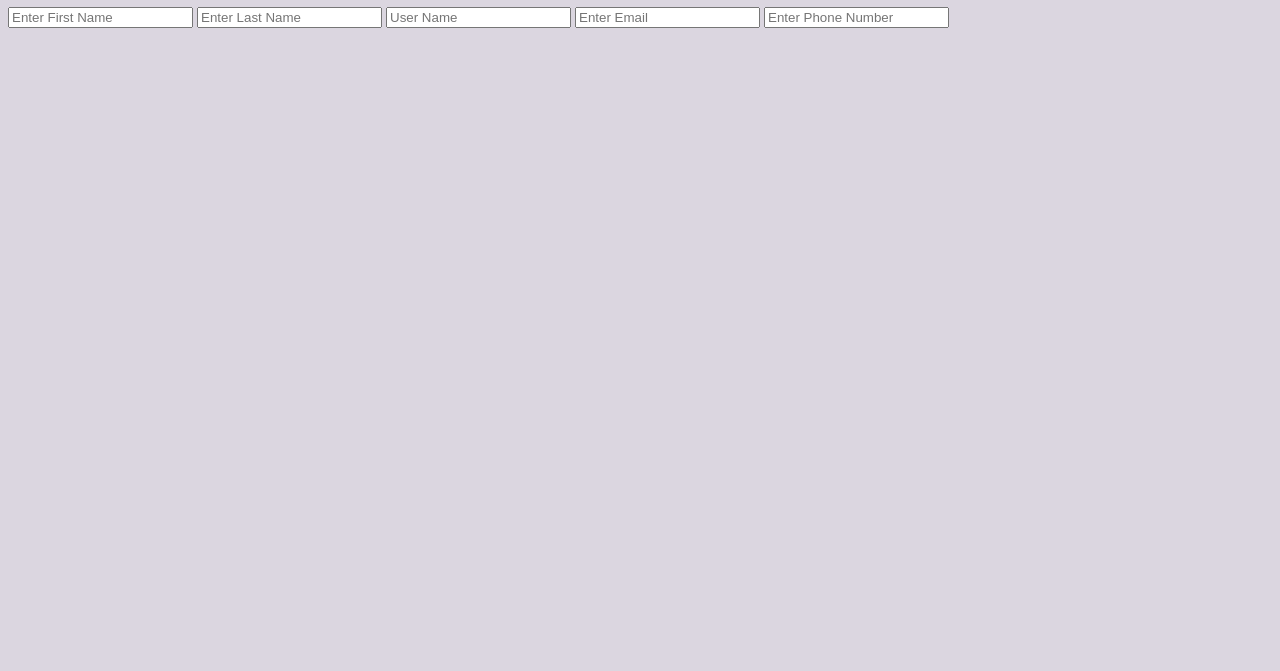
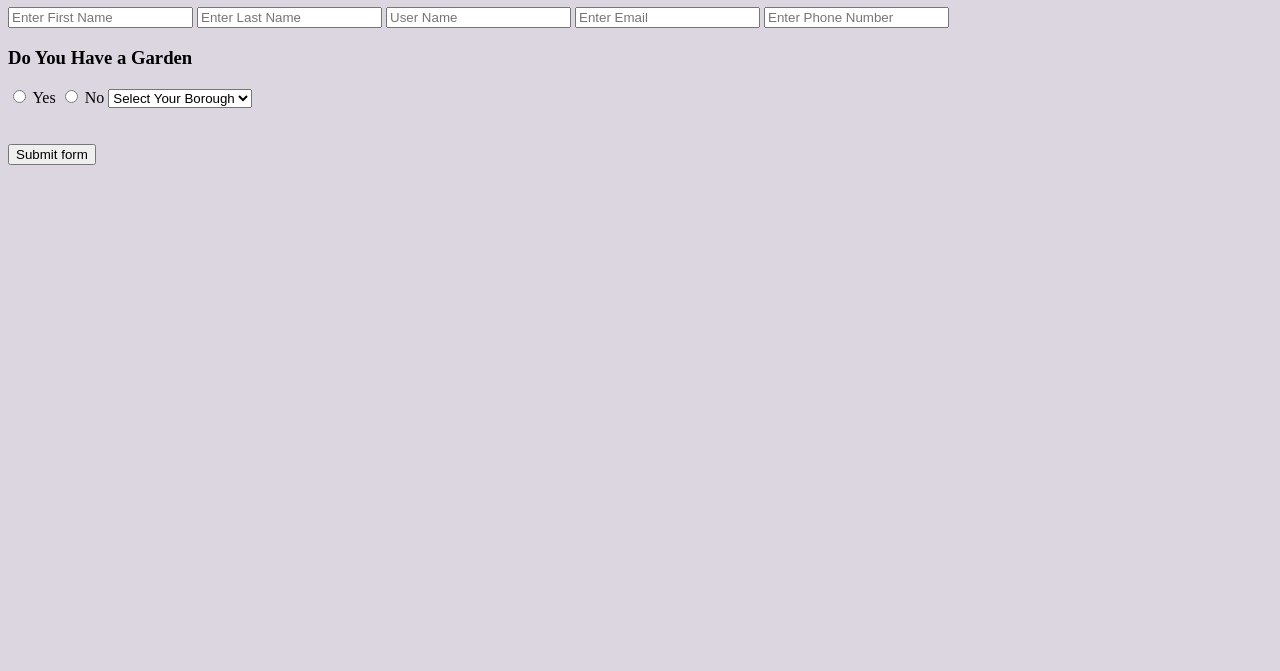
Before and after one commit to han18/SBA-Document-Object-Model, a plain HTML site: page SRC/index.html in a window 1280 px wide. Shown: the part 129-800 px from the top of the page. Drawn offline with Linux system fonts and the light colour scheme.

Commit message:
completed the strcuture of the form

```diff
--- a/SRC/index.html
+++ b/SRC/index.html
@@ -22,8 +22,29 @@
       <input type="text" name="user-input" min="5" maxlength="10" placeholder="User Name" pattern="^[A-Za-z][A-Za-z0-9_]{7,29}$" title="Enter a username starting with a capital letter alphabets, numbers or an underscore" required >
       <!-- enter email name-->
       <input type="email" name="email-input" placeholder="Enter Email" pattern="^[\w-\.]+@([\w-]+\.)+[\w-]{2,4}$" required>
-
+      <!-- enter telephone name-->
       <input type="tel" name="tel-input" placeholder="Enter Phone Number" required>
+            <!-- enter radio choice-->
+            <label>
+              <h3>Do You Have a Garden</h3>
+              <input type="radio" name="choice-radio">
+              Yes
+            </label>
+            <label>
+              <input type="radio" name="choice-radio">
+              No
+            </label>
+            <!--City Selector-->
+            <select class="selection" name="city-location">
+              <option>Select Your Borough</option>
+              <option value="bronx">Thee Bronx</option>
+              <option value="brooklyn">Brooklyn</option>
+              <option value="queens">Queens</option>
+              <option value="manhattan">Manhattan</option>
+            </select>
+            <br> <br><br>
+            <!--Submit Button-->
+   <button type="submit">Submit form</button>
 
 
 
```
